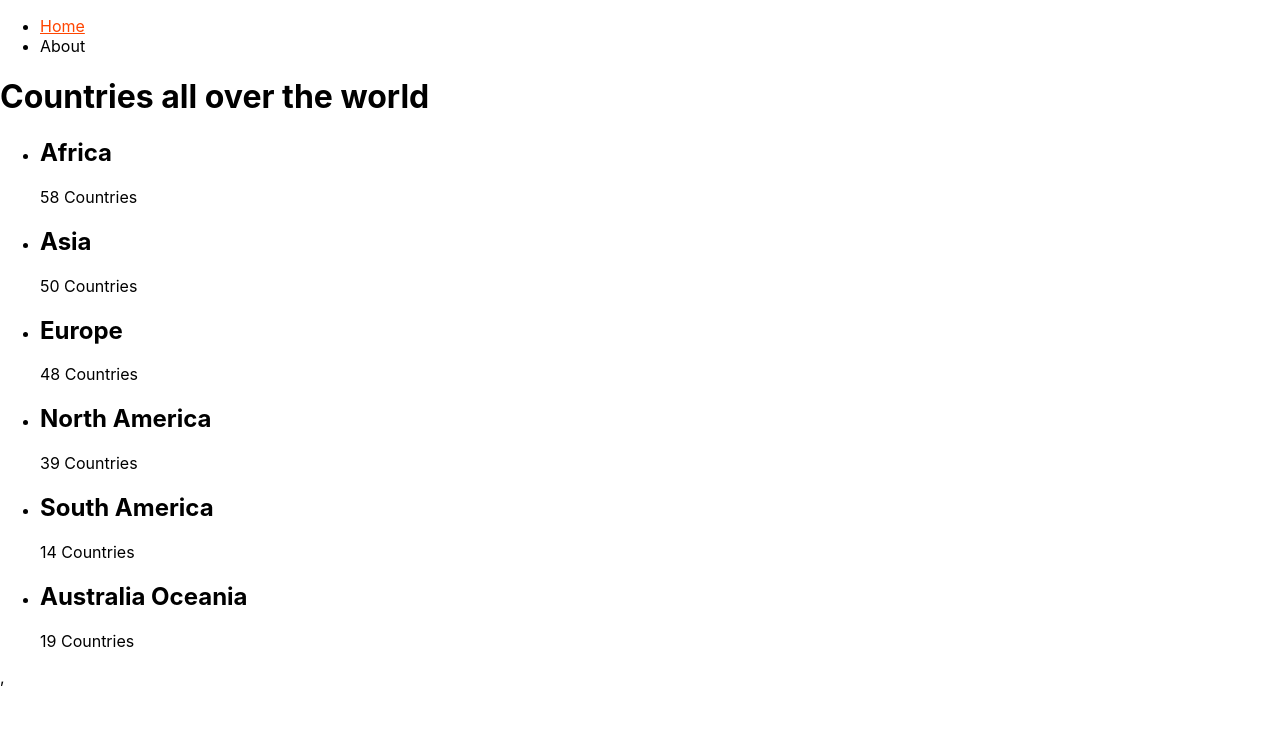
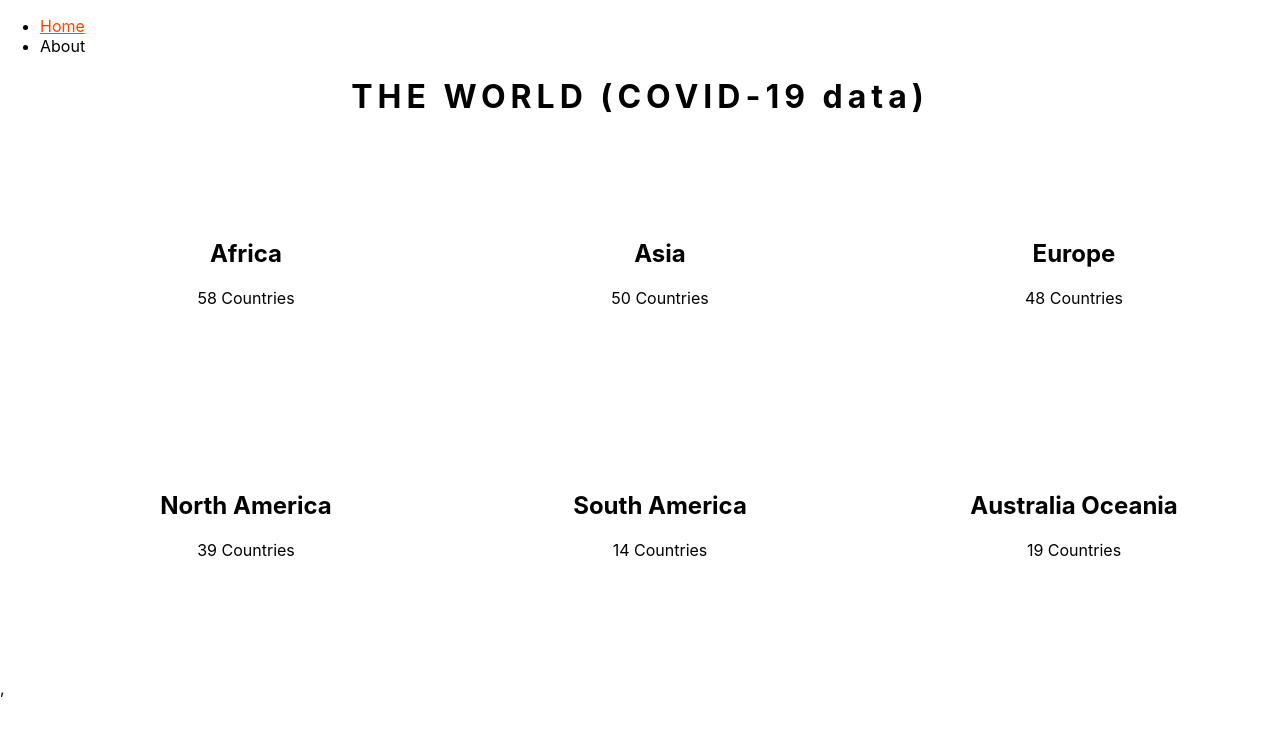
Before and after one commit to abdulhamiid/covid-tracker, a React (Create React App) app: page / in a window 1280 px wide. Shown: the top 732 px of the page. Built offline with nearby package versions, Linux system fonts and the light colour scheme.

Commit message:
Add styling to the homepage

```diff
--- a/src/components/views/Home.js
+++ b/src/components/views/Home.js
@@ -1,5 +1,6 @@
 import React from 'react';
 import { Link } from 'react-router-dom';
+import styles from './Home.module.css';
 
 const continent = [
   {
@@ -42,14 +43,15 @@ const continent = [
 
 function Home() {
   return (
-    <div>
-      <h1>
-        Countries all over the world
+    <div className={styles.homePage}>
+      <h1 className={styles.homeHeader}>
+        THE WORLD (COVID-19 data)
       </h1>
-      <ul>
+      <ul className={styles.continents}>
         {continent.map((item) => (
-          <li key={item.id}>
-            <Link to={item.route} exact="true">
+          <li key={item.id} className={styles.continent}>
+            <div className={`box ${item.route}`}>
+              <Link to={item.route} exact="true" className="dataPage">
                 <h2>{item.name}</h2>
                 <p>
                   {item.numberOfCountries}
@@ -57,6 +59,7 @@ function Home() {
                   Countries
                 </p>
               </Link>
+            </div>
           </li>
         ))}
       </ul>
--- /dev/null
+++ b/src/components/views/Home.module.css
@@ -0,0 +1,21 @@
+.homePage {
+  text-align: center;
+  height: 100%;
+}
+
+.homeHeader {
+  letter-spacing: 5px;
+}
+.continents {
+  margin: 30px 0;
+  display: grid;
+  gap: 2px;
+  grid-template-columns: repeat(3, 1fr);
+}
+.continent {
+  list-style: none;
+  height: 250px;
+  display: flex;
+  justify-content: center;
+  align-items: center;
+}
```
Lines whose indentation alone changed are shown as unchanged.
